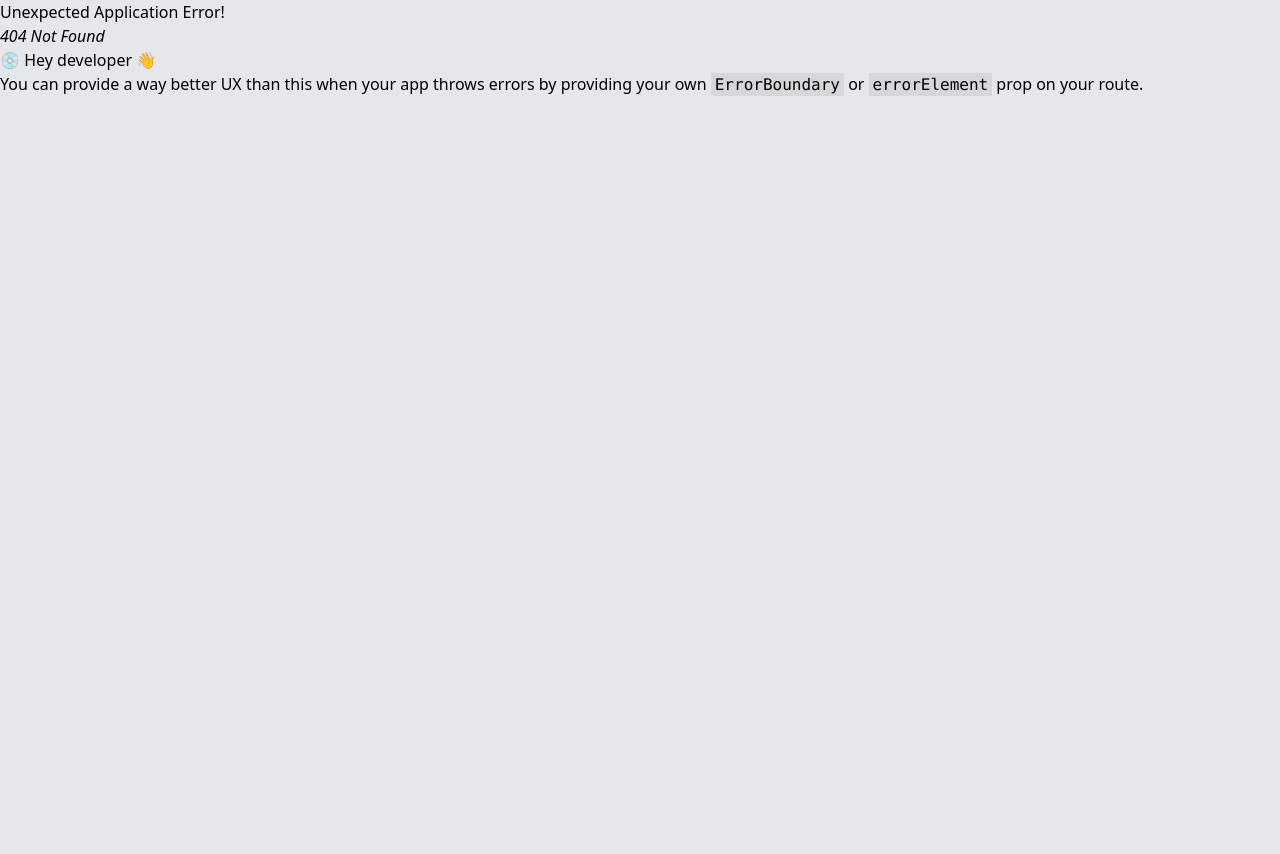
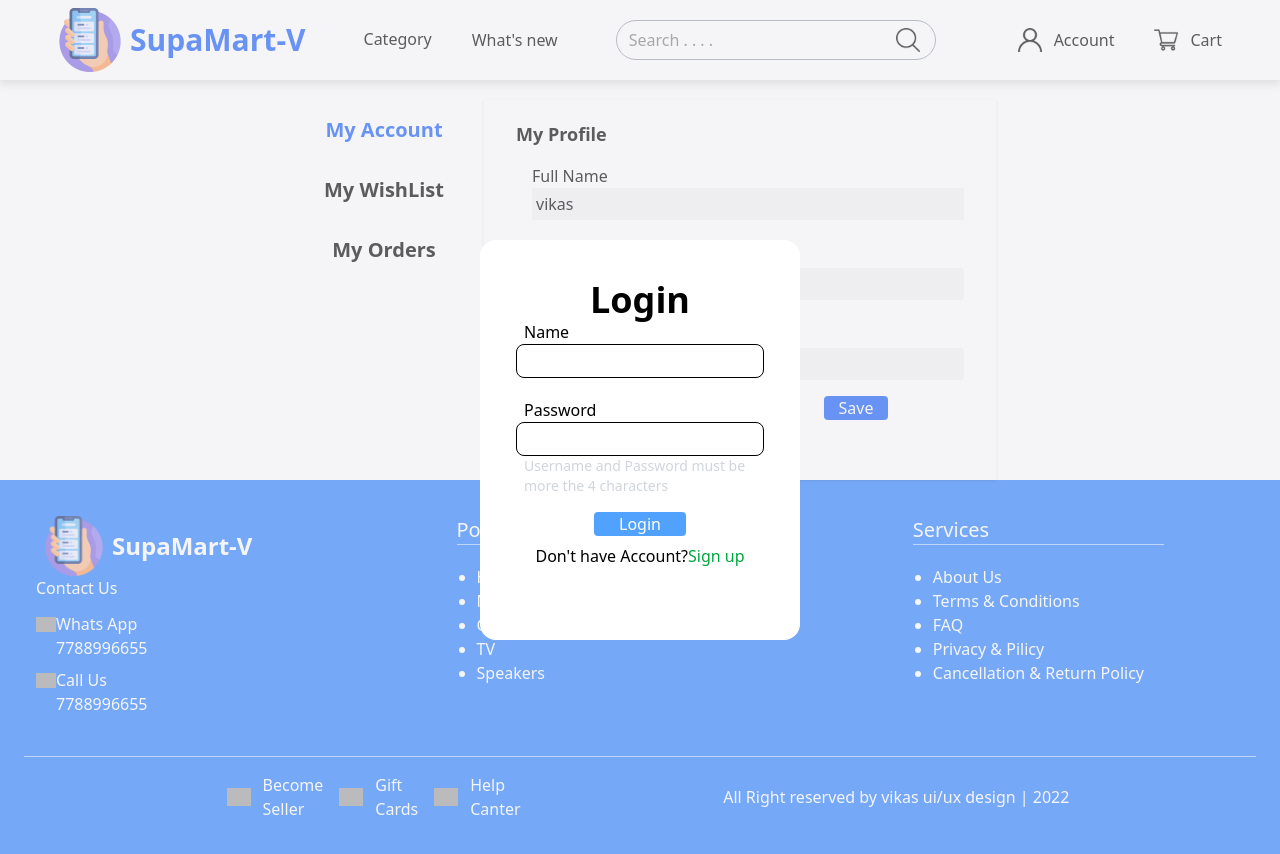
Before and after one commit to vikas012-code/Mobile-shop, a React (Vite) app: page /account in a window 1280 px wide. Before the commit this address had no page. Shown: the top 854 px of the page. Before the commit the page ends 800 px from the top, so only its background shows below. Built offline with nearby package versions, Linux system fonts and the light colour scheme; grey boxes are pictures that could not be loaded.

Commit message:
implementing account page

```diff
--- a/src/App.jsx
+++ b/src/App.jsx
@@ -30,12 +30,18 @@ function App() {
 })
 let [ProgressBar,setProgressBar]=useState(1)
 
+const [Auth,setAuth]=useState(null)
+
+const[Ordered,setOrdered]=useState({})
 
   return (
-    <UserContext.Provider value={{searchItem,setSearchItem,cartItem ,setCartItem,cartQuantity,setCartQuantity,total,setTotal,ShippingAddress,setShippingAddress,ProgressBar,setProgressBar}}>
-    <Navbar/>
-    <Outlet/>
-    <Footer/>
+    <UserContext.Provider value={{searchItem,setSearchItem,cartItem ,setCartItem,cartQuantity,setCartQuantity,total,setTotal,ShippingAddress,setShippingAddress,ProgressBar,setProgressBar,Auth,setAuth,Ordered,setOrdered}}>
+    <div className={`${Auth===null?" pointer-events-none opacity-60":""}`}>
+      <Navbar/>
+      <Outlet/>
+      <Footer/>
+    </div>
+    <LoginPage/>
     </UserContext.Provider>
   )
 }
--- a/src/components/Footer.jsx
+++ b/src/components/Footer.jsx
@@ -25,11 +25,11 @@ function Footer(){
                 <h2  className="text-xl">Popular Products Category</h2>
                 <hr className=" opacity-60" />
                 <ul className=" list-disc p-5">
-                    <li className="hover:translate-x-3 hover:text-amber-400 duration-300"><Link to={"/body/mobile"}>Mobiles</Link></li>
-                    <li className="hover:translate-x-3 hover:text-amber-400 duration-300"><Link to={"/body/audio"}>HeadPhones</Link></li>
-                    <li className="hover:translate-x-3 hover:text-amber-400 duration-300"><Link to={"/body/gaming"}>Gamespad</Link></li>
-                    <li className="hover:translate-x-3 hover:text-amber-400 duration-300"><Link to={"/body/tv"}>TV</Link></li>
-                    <li className="hover:translate-x-3 hover:text-amber-400 duration-300"><Link to={"/body/audio"}>Speakers</Link></li>
+                    <li className=" hover:text-amber-400 duration-300"><Link to={"/body/audio"}>HeadPhones</Link></li>
+                    <li className=" hover:text-amber-400 duration-300"><Link to={"/body/mobile"}>Mobiles</Link></li>
+                    <li className=" hover:text-amber-400 duration-300"><Link to={"/body/gaming"}>Gamespad</Link></li>
+                    <li className=" hover:text-amber-400 duration-300"><Link to={"/body/tv"}>TV</Link></li>
+                    <li className=" hover:text-amber-400 duration-300"><Link to={"/body/audio"}>Speakers</Link></li>
                 </ul>
             </div>
 
@@ -38,11 +38,11 @@ function Footer(){
                 <h2 className="text-xl">Services</h2>
                 <hr className=" opacity-60" />
                 <ul className=" list-disc p-5">
-                    <li className="hover:translate-x-3 hover:text-amber-400 duration-300"><Link to={"#"}>About Us</Link></li>
-                    <li className="hover:translate-x-3 hover:text-amber-400 duration-300"><Link to={"#"}>Terms & Conditions</Link></li>
-                    <li className="hover:translate-x-3 hover:text-amber-400 duration-300"><Link to={"#"}>FAQ</Link></li>
-                    <li className="hover:translate-x-3 hover:text-amber-400 duration-300"><Link to={"#"}>Privacy & Pilicy</Link></li>
-                    <li className="hover:translate-x-3 hover:text-amber-400 duration-300"><Link to={"#"}>Cancellation & Return Policy</Link></li>
+                    <li className=" hover:text-amber-400 duration-300"><Link to={"#"}>About Us</Link></li>
+                    <li className=" hover:text-amber-400 duration-300"><Link to={"#"}>Terms & Conditions</Link></li>
+                    <li className=" hover:text-amber-400 duration-300"><Link to={"#"}>FAQ</Link></li>
+                    <li className=" hover:text-amber-400 duration-300"><Link to={"#"}>Privacy & Pilicy</Link></li>
+                    <li className=" hover:text-amber-400 duration-300"><Link to={"#"}>Cancellation & Return Policy</Link></li>
 
                 </ul>
             </div>
--- a/src/components/LoginPage.jsx
+++ b/src/components/LoginPage.jsx
@@ -1,5 +1,7 @@
 import CryptoJS from "crypto-js"
-import { use, useState } from "react";
+import { useContext, useState } from "react";
+import { useNavigate } from "react-router-dom";
+import { UserContext } from "./context";
 function LoginPage(){
 
     let _key = "secret_key"
@@ -9,7 +11,15 @@ function LoginPage(){
         Password:""
     })
 
+    const navigate=useNavigate()
+
     const [passCorrect,setPassCorrect]=useState(null)
+
+    const [userExit,setUserExit]=useState(null)
+
+    const [formType,setFormType]=useState("login")
+
+    const{Auth,setAuth}=useContext(UserContext)
 
     function encrypt(txt) {
         return CryptoJS.AES.encrypt(txt, _key).toString();
@@ -22,9 +32,19 @@ function LoginPage(){
     function SaveData(ValueName,Value){
        localStorage.setItem(ValueName, Value);
     }
+
     function RetreiveData(){
-        let data = localStorage.getItem("User1") || "";
+        let data = localStorage.getItem(user.UserName) || "";
         return data || null;
+    }
+
+    function SetDataAtDB(){
+        setPassCorrect(null)
+        user.UserName===JSON.parse(RetreiveData())?.name?
+        setUserExit(true):
+        user.UserName.length>4 && user.Password.length>4 ?
+        SaveData(user.UserName,JSON.stringify({name:user.UserName,password:encrypt(user.Password)}))||setUserExit(false):""
+
     }
 
     // SaveData("User",JSON.stringify({name:"vikas",password:encrypt("12345")}))
@@ -43,39 +63,66 @@ function LoginPage(){
     // encrypt_data=encrypt(JSON.stringify({name:"vikas",password:"1234"}))
     // console.log(encrypt_data)
     // console.log(JSON.parse(decrypt(encrypt_data)))
-    console.log(user)
+
+
     return(
     <>
-    <div className="flex justify-center items-center ">
-        <div className="bg-white h-[50vh] w-[20vw] flex flex-col items-center rounded-2xl  z-10 fixed top-[20vh] ">
-            <h3 className="text-4xl font-bold mt-10">Login</h3>
+    {Auth==null ?
+        <div className="flex justify-center items-center bg-white ">
+        <div className="bg-white h-[50vh] w-[40vh] flex flex-col items-center rounded-2xl  shadow-gray-300 mt-10 mb-10  z-10 fixed top-50">
+            <h3 className="text-4xl font-bold mt-10">{formType=="login"?"Login":"Register"}</h3>
             <form onSubmit={(e)=>{
-                // e.preventDefault()
+                e.preventDefault()
+                setUser({UserName:"",Password:""})
             }} className="flex flex-col">
-                <label className="mt-10 ml-2" htmlFor="Name">Name</label>
-                <input type="text" className="border rounded-lg pl-1" name="Name" value={user.UserName} onChange={(e)=>{
+                <label className=" ml-2" htmlFor="Name">Name</label>
+                <input type="text" className="border rounded-lg pl-1 p-1" name="Name" value={user.UserName}  onChange={(e)=>{
                     setUser({...user ,UserName:e.target.value})
 
                 }} />
                 <label className="mt-5 ml-2 " htmlFor="Password">Password</label>
-                <input type="password" className=" border rounded-lg pl-1" name="Password" value={user.Password} onChange={(e)=>{
+                <input type="password" className=" border rounded-lg pl-1 p-1" name="Password" value={user.Password} onChange={(e)=>{
                     setUser({...user ,Password:e.target.value})
 
                 }} />
+                <p className="ml-2 text-sm text-gray-300 w-60">Username and Password must be more the 4 characters </p>
+
                 <div className="flex justify-around">
-                <button className=" mt-4 rounded-lg bg-blue-400 text-white hover:bg-green-400 duration-300 w-18" onClick={()=>{
-                    user.UserName.length>4 && user.Password.length>4 ? user.UserName===JSON.parse(RetreiveData()).name  && user.Password===decrypt(JSON.parse(RetreiveData()).password) ?setPassCorrect(true):setPassCorrect(false):""
-                }}>Login</button>
-                <button className=" mt-4 rounded-lg bg-blue-400 text-white hover:bg-green-400 duration-300 w-18" onClick={()=>{
-                    user.UserName.length>4 && user.Password.length>4 ? SaveData("User1",JSON.stringify({name:user.UserName,password:encrypt(user.Password)})):""
-                }}>Register</button>
+                {
+                    formType=="login"
+                    &&
+                    <div className="flex flex-col items-center gap-2">
+                        <button className=" mt-4 rounded-sm bg-blue-400 text-white  hover:bg-green-400 duration-300 w-23" onClick={(e)=>{
+                        user.UserName.length>4 && user.Password.length>4 ? user.UserName===JSON.parse(RetreiveData())?.name  && user.Password===decrypt(JSON.parse(RetreiveData())?.password) ? setPassCorrect(true) || navigate("/") || setAuth(user.UserName) :setPassCorrect(false):"";
+                    }}>Login</button>
+                    <p className="">Don't have Account?<a className="cursor-pointer text-green-600 hover:underline" onClick={()=>{
+                        setFormType("sign up")
+                    }}>Sign up</a></p>
+                    </div>
+                }
+                {
+                    formType=="sign up"
+                    &&
+                    <div className="flex flex-col items-center gap-2">
+                        <button className=" mt-4 rounded-sm bg-blue-400 text-white hover:bg-green-400 duration-300 w-23" onClick={()=>{
+                        SetDataAtDB()
+                        }}>Register</button>
+                        <p className="">Already have Account?<a className=" cursor-pointer text-green-600 hover:underline" onClick={()=>{
+                        setFormType("login")
+                    }}>Login</a></p>
+                    </div>
+                }
                 </div>
             </form>
-            {passCorrect===true && <h3 className="mt-10 text-green-500">Password correct</h3>}
-            {passCorrect===false && <h3 className="text-red-500">Password incorrect</h3>}
+            {passCorrect===true && <h3 className="mt-4 text-green-500">Password correct</h3>}
+            {passCorrect===false && <h3 className="mt-4 text-red-500">Password incorrect</h3>}
+            {userExit===true && <h3 className="mt-4 text-red-500">User Already Exit</h3>}
+            {userExit===false && <h3 className="mt-4 text-green-500">Succesfully Registered</h3>}
         </div>
 
     </div>
+    :""
+    }
     </>)
 }
 
--- /dev/null
+++ b/src/components/MyAccount.jsx
@@ -0,0 +1,97 @@
+import { useContext, useState } from "react";
+import { UserContext } from "./context";
+import Datas from "./datas";
+import { Link } from "react-router-dom";
+import ShippingDetails from "./ShippingDetails";
+
+function MyAccount(){
+    const data=[]
+    data.push(Datas[0])
+    data.push(Datas[1])
+    data.push(Datas[2])
+    data.push(Datas[3])
+
+    const{ShippingAddress,setShippingAddress,Auth,setAuth}=useContext(UserContext)
+    const {Ordered,setOrdered}=useContext(UserContext);
+
+    const [section,setSection]=useState("myaccount")
+
+    // console.log(Ordered)
+    return(
+    <div className=" min-h-[50vh] bg-white -mb-2 flex justify-center">
+        <div className=" w-50 text-center p-5 leading-15 text-xl font-bold">
+            <button className={`${section=="myaccount" && "text-blue-600"} `} onClick={()=>{
+                setSection("myaccount")
+            }}>My Account</button>
+            <button className={`${section=="mywishlist" && "text-blue-600"}`}  onClick={()=>{
+                setSection("mywishlist")
+            }} >My WishList</button>
+            <button className={`${section=="myorder" && "text-blue-600"}`}  onClick={()=>{
+                setSection("myorder")
+            }}>My Orders</button>
+        </div>
+        <div className=" w-[40vw] shadow mt-5">
+            <div className={`p-8 pt-5 ${section!=="myaccount" && "hidden"}`}>
+                <h3 className="text-lg font-bold">My Profile</h3>
+                <form className="mt-2 ml-4 flex flex-col pt-2">
+                    <label htmlFor="">Full Name</label>
+                    <input className="=rounded-sm p-1 bg-gray-100" type="text" value={ShippingAddress.fullName} onChange={(e)=>{
+                    setShippingAddress({...ShippingAddress, fullName:e.target.value})
+                }}  />
+
+                    <br />
+                    <label htmlFor="">Email</label>
+                    <input className=" rounded-sm p-1 bg-gray-100" type="email" value={ShippingAddress.Email} onChange={(e)=>{
+                    setShippingAddress({...ShippingAddress, Email:e.target.value})
+                    }}   />
+
+                    <br />
+                    <label htmlFor="">Address</label>
+                    <input className="rounded-sm p-1 bg-gray-100" type="text" value={ShippingAddress.StreetAddress} onChange={(e)=>{
+                    setShippingAddress({...ShippingAddress, StreetAddress:e.target.value})
+                }}  />
+                    <div className="flex justify-around">
+                    <button className="bg-gray-200 mt-4 rounded-sm w-16 hover:scale-105 duration-300">Cancel</button>
+                    <button className="bg-blue-600 mt-4 text-white rounded-sm w-16 hover:scale-105 duration-300">Save</button>
+                    </div>
+
+                </form>
+            </div>
+
+
+            <div className={`p-8 pt-5  ${section!=="mywishlist" && "hidden"}`}>
+                <h3 className="text-lg font-bold">Products</h3>
+               <div className="flex flex-wrap p-2 gap-2 -ml-3">
+               {
+                data?.map((item)=>
+                    <Link key={item.id} className="shadow w-25 h-35 mx-1" to={`/product/${item.id}`}>
+                        <img className=" h-25" src={item.image} alt="" />
+                        <p className="text-xs truncate">{item.title}</p>
+                        <p className="text-sm font-bold">₹ {item.price}</p>
+                    </Link>
+                )
+                }
+               </div>
+            </div>
+
+            <div className={`pl-8 pt-5  ${section!=="myorder" && "hidden"} overflow-y-auto`}>
+                <h1 className="text-xl font-bold">Ordered List</h1>
+                <div className="flex justify-between px-3">
+                    <p>Product</p>
+                    <p>Quantity</p>
+                </div>
+                <hr />
+                {Ordered.length>0 ? Ordered.map((item)=>(
+                    <div className="flex items-center justify-between mt-2 shadow mr-2 pr-2">
+                        <img className="w-20 h-20" src={item.Data.image} alt={item.Data.title} />
+                        <p className=" text-gray-500 w-40 h-10 text-wrap truncate  text-sm">{item.Data.title}</p>
+                        <p>{item.quantity}</p>
+                    </div>
+                )):""}
+            </div>
+        </div>
+    </div>
+    )
+}
+
+export default MyAccount;
--- a/src/components/Navbar.jsx
+++ b/src/components/Navbar.jsx
@@ -10,7 +10,7 @@ import { UserContext } from "./context.js";
 
 
 function Navbar() {
-    const {searchItem,setSearchItem,cartQuantity}=useContext(UserContext);
+    const {searchItem,setSearchItem,cartQuantity,Auth}=useContext(UserContext);
     const navigate=useNavigate()
 
     const handleSubmit=(e)=>{
@@ -29,7 +29,7 @@ function Navbar() {
 
         </div>
         <ul className="flex gap-10">
-            <button className="peer duration-300 h-20 border-b-2 border-transparent a hover:border-b-2 hover:border-b-blue-300 flex items-center focus:outline-none" >Category </button>
+            <button className="peer duration-300 h-20 border-b-2 border-transparent a hover:border-b-2 hover:text-blue-500 hover:scale-110 flex items-center focus:outline-none" >Category </button>
             <ul className=" invisible bg-white absolute top-20 p-1 rounded-b-lg peer-focus:visible active:visible ease-linear z-50">
                 <Link className="border-b border-gray-300 block hover:scale-95 duration-200" to="/body/mobile" ><img className="w-20 inline" src="https://encrypted-tbn0.gstatic.com/images?q=tbn:ANd9GcRGSWYehtNHc5FsdWJBLqfn_8hBC0kSqEymNg&s" alt="" />Mobiles</Link>
                 <Link className="border-b border-gray-300 block hover:scale-95 duration-200" to="/body/audio"><img className="w-20 inline " src="https://store.storeimages.cdn-apple.com/4668/as-images.apple.com/is/MUW33_AV3?wid=1144&hei=1144&fmt=jpeg&qlt=90&.v=1712255584873" alt="" />Headphones</Link>
@@ -49,7 +49,7 @@ function Navbar() {
         </div>
 
         <ul className="flex gap-10 justify-center items-center">
-            <li><a className="flex justify-center items-center gap-3 hover:text-blue-500 hover:scale-110 duration-300" href="#"><img className="w-6 h-6" src={account_icon} alt="accont" /> <p>Account</p></a></li>
+            <li><Link className="flex justify-center items-center gap-3 hover:text-blue-500 hover:scale-110 duration-300" to="/account"><img className="w-6 h-6" src={account_icon} alt="accont" /> <p>{Auth?Auth:"Account"}</p></Link></li>
             <li><Link className="flex justify-center items-center gap-3 hover:text-blue-500 hover:scale-110 duration-300" to="/cart"><img className="w-6 h-6" src={cart_icon} alt="cart" /> <p>Cart{cartQuantity>0 &&`(${cartQuantity})`}</p></Link></li>
         </ul>
       </nav>
--- a/src/components/PaymentDetails.jsx
+++ b/src/components/PaymentDetails.jsx
@@ -3,7 +3,7 @@ import { UserContext } from "./context"
 import { useNavigate } from "react-router-dom"
 
 function PaymentDetails(){
-    let {ShippingAddress,ProgressBar,setProgressBar,cartItem,cartQuantity,total,setTotal}=useContext(UserContext)
+    let {ShippingAddress,ProgressBar,setProgressBar,cartItem,cartQuantity,total,setTotal,Ordered,setOrdered,setCartItem,setCartQuantity}=useContext(UserContext)
 
     let totalItem=0;
 
@@ -17,10 +17,15 @@ function PaymentDetails(){
 
     setProgressBar(ProgressBar=3)
     const navigate=useNavigate()
+
+    console.log(Ordered)
     return<>
             <div className="flex flex-col items-center mt-10">
                 <p className="text-4xl mb-5">Payment Method</p>
                 <form onSubmit={()=>{
+                        setOrdered(cartItem)
+                        setCartItem([])
+                        setCartQuantity(0)
                         navigate("/checkout/OrderedPlaced")
                         setProgressBar(ProgressBar=3)
                     }}>
@@ -94,8 +99,7 @@ function PaymentDetails(){
                     </div>
                 </div>
                 <div className="w-[60vw] flex justify-center mb-10" >
-                    <button type="submit" className=" self-end w-[40%] mr-2 bg-blue-600 text-white p-2  rounded-md hover:text-blue-600 hover:bg-white hover:scale-105 hover:border duration-300"
-                    >Place Order</button>
+                    <button type="submit" className=" self-end w-[40%] mr-2 bg-blue-600 text-white p-2  rounded-md hover:text-blue-600 hover:bg-white hover:scale-105 hover:border duration-300">Place Order</button>
                 </div>
                 </form>
             </div>
--- a/src/main.jsx
+++ b/src/main.jsx
@@ -12,6 +12,7 @@ import ShippingDetails from './components/ShippingDetails.jsx';
 import PaymentDetails from './components/PaymentDetails.jsx';
 import OrderedPlaced from './components/OrderPlaced.jsx';
 import LoginPage from './components/LoginPage.jsx';
+import MyAccount from './components/MyAccount.jsx';
 
 const Router = createBrowserRouter([
   {
@@ -22,7 +23,6 @@ const Router = createBrowserRouter([
        path : "/" ,
        element :
        <>
-        <LoginPage/>
         <HeroPage/>
         <Category props={"mobile"}/>
         <Category props={"TV"}/>
@@ -64,6 +64,10 @@ const Router = createBrowserRouter([
           }
         ]
       }
+      ,{
+        path:"/account",
+        element:<MyAccount/>
+      }
     ]
   }
 ])
```
Also changed, not shown: src/assets/homepage.jpg.
